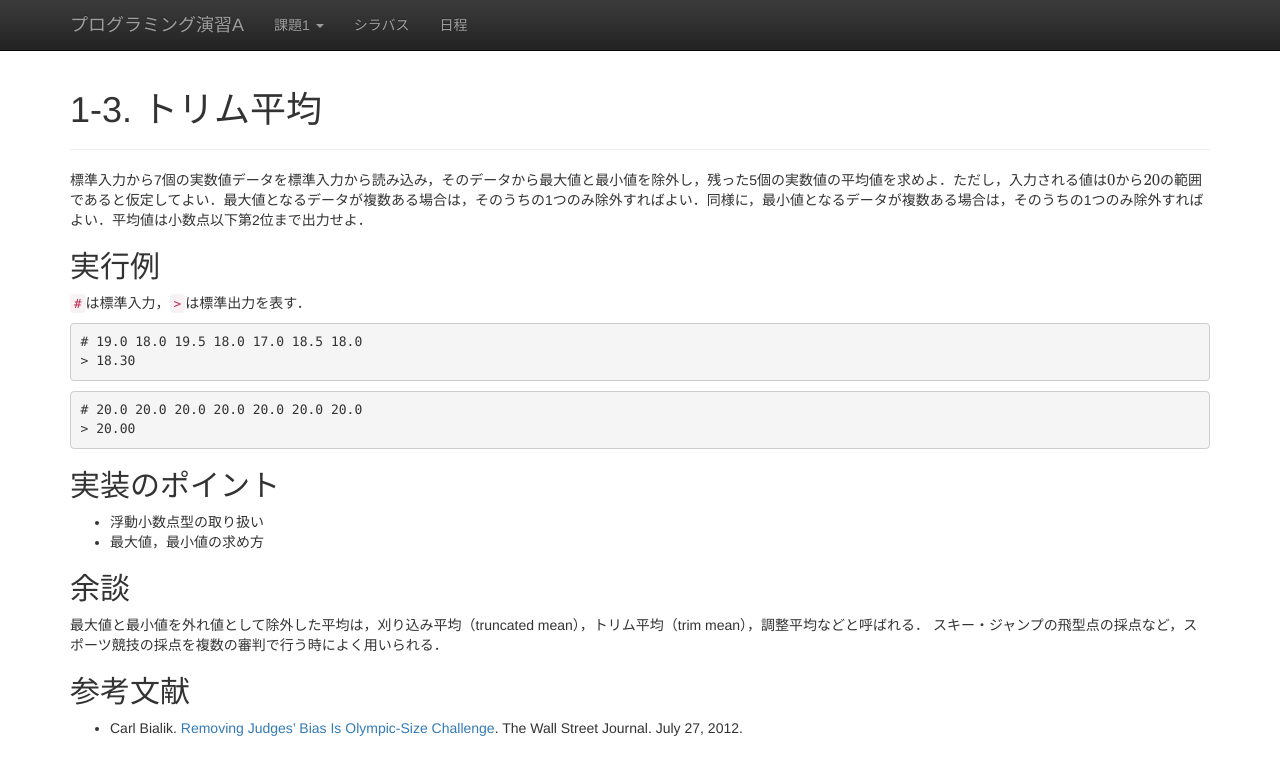
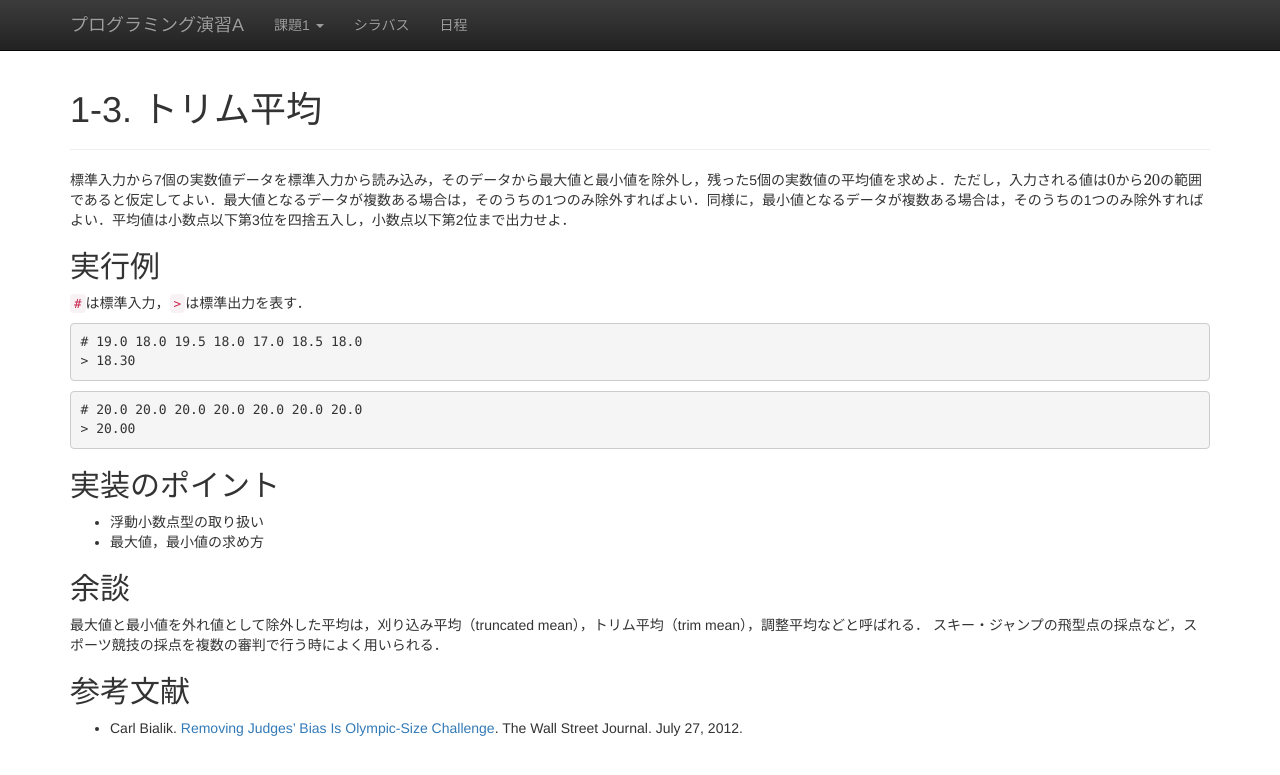
Before and after one commit to ecei-tohoku/ppa-public, a Jekyll site: the page built from kadai1/p13.md, in a window 1280 px wide. Shown: the top 775 px of the page. Built offline with Jekyll 4.4.1, drawn with Linux system fonts in a browser that asks for light colours; nearby versions of some CDN libraries; formulas are drawn with MathJax 3.

Commit message:
Added an instruction for rounding.

```diff
--- a/kadai1/p13.md
+++ b/kadai1/p13.md
@@ -3,7 +3,7 @@ layout: page
 title: 1-3. トリム平均
 ---
 
-標準入力から7個の実数値データを標準入力から読み込み，そのデータから最大値と最小値を除外し，残った5個の実数値の平均値を求めよ．ただし，入力される値は$0$から$20$の範囲であると仮定してよい．最大値となるデータが複数ある場合は，そのうちの1つのみ除外すればよい．同様に，最小値となるデータが複数ある場合は，そのうちの1つのみ除外すればよい．平均値は小数点以下第2位まで出力せよ．
+標準入力から7個の実数値データを標準入力から読み込み，そのデータから最大値と最小値を除外し，残った5個の実数値の平均値を求めよ．ただし，入力される値は$0$から$20$の範囲であると仮定してよい．最大値となるデータが複数ある場合は，そのうちの1つのみ除外すればよい．同様に，最小値となるデータが複数ある場合は，そのうちの1つのみ除外すればよい．平均値は小数点以下第3位を四捨五入し，小数点以下第2位まで出力せよ．
 
 ## 実行例
 `#`は標準入力，`>`は標準出力を表す．
```
